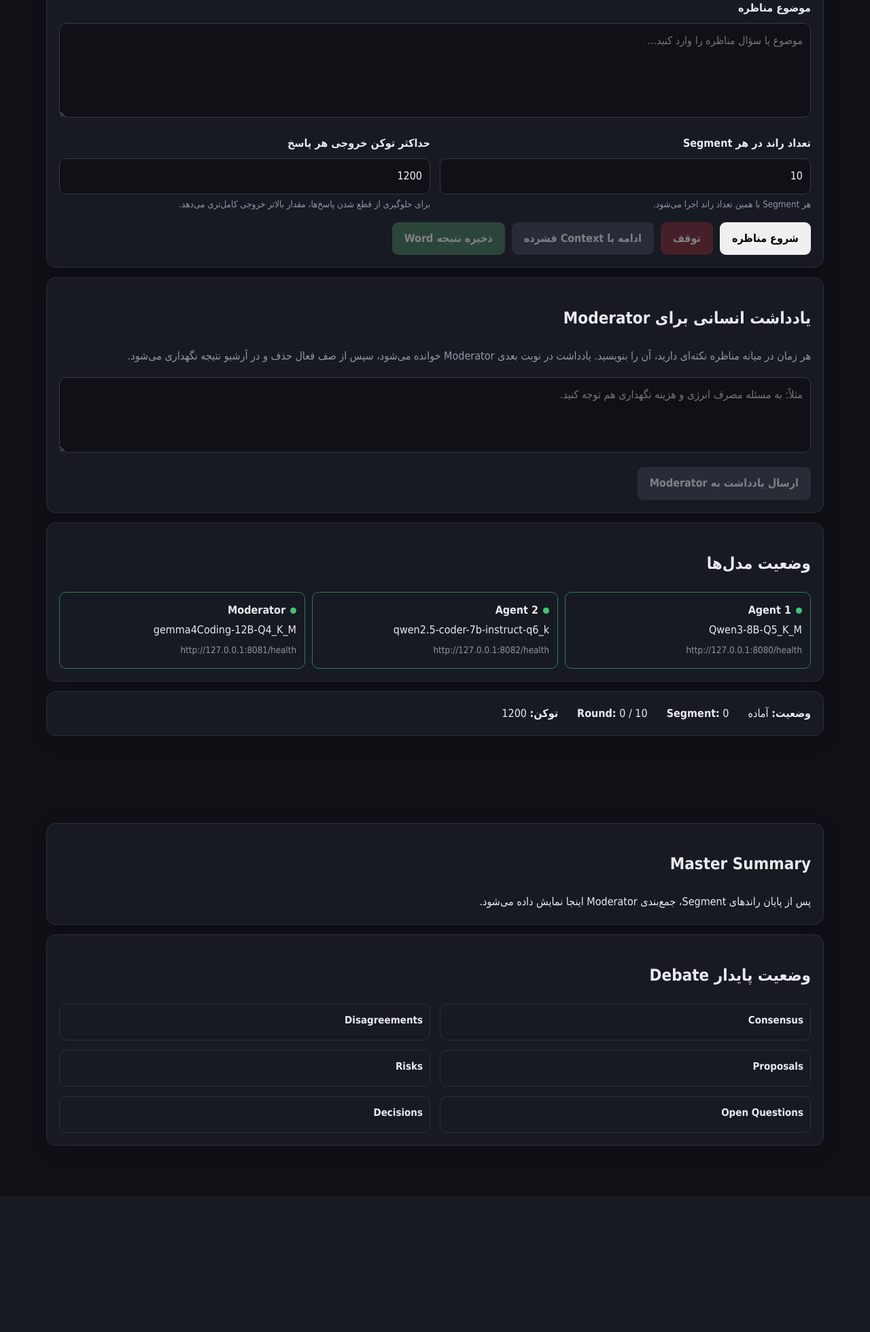
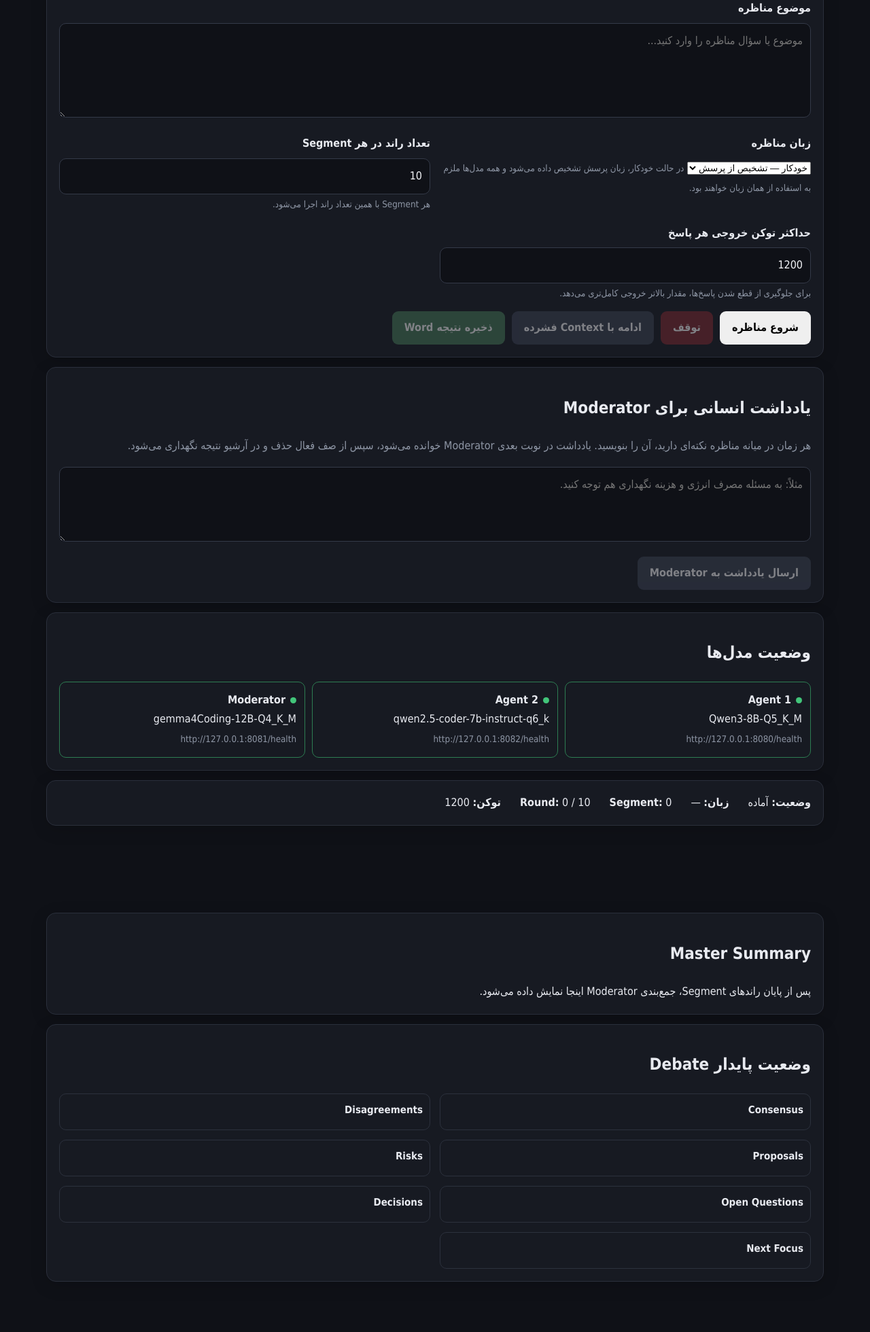
Before and after one commit to yekitair/ai_debate, a Flask app: page / in a window 1280 px wide. Shown: the part 161-2121 px from the top of the page at 68% size. Before the commit the page ends 1847 px from the top, so only its background shows below. Run offline with Flask 3, Linux system fonts and the light colour scheme; data that the repository does not hold is empty.

Commit message:
Add debate language selector and next-focus UI

```diff
--- a/templates/index.html
+++ b/templates/index.html
@@ -17,6 +17,15 @@
       <label for="question">موضوع مناظره</label>
       <textarea id="question" rows="4" placeholder="موضوع یا سؤال مناظره را وارد کنید..."></textarea>
       <div class="settings-grid">
+        <div>
+          <label for="language">زبان مناظره</label>
+          <select id="language">
+            {% for code, name in language_options.items() %}
+              <option value="{{ code }}" {% if code == 'auto' %}selected{% endif %}>{{ name }}</option>
+            {% endfor %}
+          </select>
+          <small>در حالت خودکار، زبان پرسش تشخیص داده می‌شود و همه مدل‌ها ملزم به استفاده از همان زبان خواهند بود.</small>
+        </div>
         <div>
           <label for="rounds">تعداد راند در هر Segment</label>
           <input id="rounds" type="number" min="1" max="100" value="10">
@@ -53,6 +62,7 @@
 
     <section class="panel status-panel">
       <div><strong>وضعیت:</strong> <span id="status">آماده</span></div>
+      <div><strong>زبان:</strong> <span id="language-active">—</span></div>
       <div><strong>Segment:</strong> <span id="segment">—</span></div>
       <div><strong>Round:</strong> <span id="round">—</span> / <span id="round-total">10</span></div>
       <div><strong>توکن:</strong> <span id="token-total">1200</span></div>
@@ -74,6 +84,7 @@
         <div><h3>Risks</h3><ul id="risks"></ul></div>
         <div><h3>Open Questions</h3><ul id="open_questions"></ul></div>
         <div><h3>Decisions</h3><ul id="decisions"></ul></div>
+        <div><h3>Next Focus</h3><ul id="next_focus"></ul></div>
       </div>
     </section>
 
```
